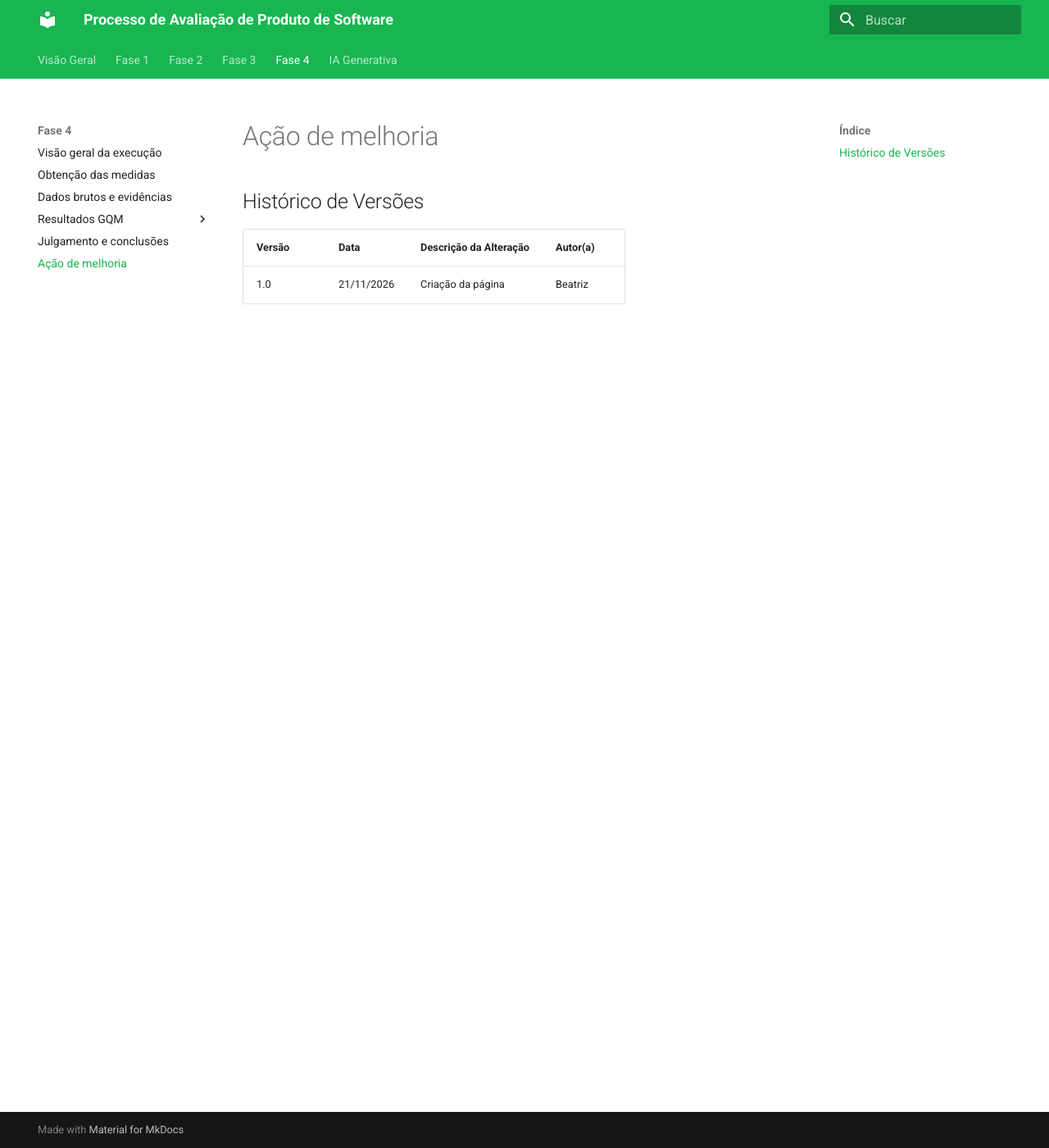
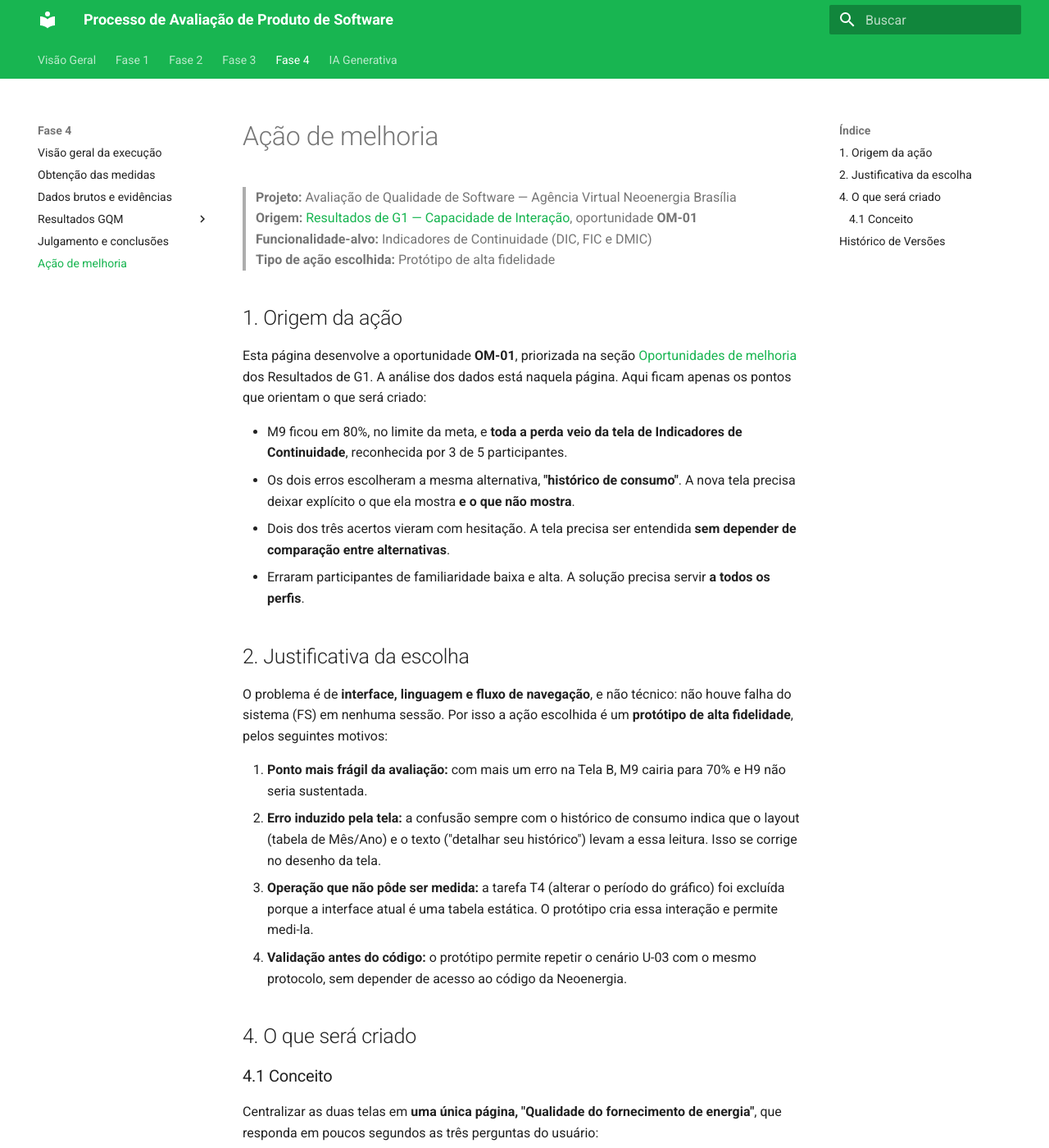
Before and after one commit to FCTE-Qualidade-de-Software-1/2026-2_T02_RADIA_PERLMAN, an MkDocs documentation site: the page built from docs/fase4/acao-melhoria.md, in a window 1280 px wide and 1400 px high. Shown: the whole window at 82% size. Built offline with MkDocs 1.6.1 and Material for MkDocs 9.7.7, drawn with Linux system fonts in a browser that asks for light colours; some of the changed text lies outside the part shown.

Commit message:
docs: adiciona ação de melhoria com base em Capacidade de Interação - M9

```diff
--- a/docs/fase4/acao-melhoria.md
+++ b/docs/fase4/acao-melhoria.md
@@ -1,7 +1,43 @@
 # Ação de melhoria
+
+> **Projeto:** Avaliação de Qualidade de Software — Agência Virtual Neoenergia Brasília
+> **Origem:** [Resultados de G1 — Capacidade de Interação](./resultados-g1-capacidade-interacao.md), oportunidade **OM-01**
+> **Funcionalidade-alvo:** Indicadores de Continuidade (DIC, FIC e DMIC)
+> **Tipo de ação escolhida:** Protótipo de alta fidelidade
+
+## 1. Origem da ação
+
+Esta página desenvolve a oportunidade **OM-01**, priorizada na seção [Oportunidades de melhoria](./resultados-g1-capacidade-interacao.md#5-oportunidades-de-melhoria) dos Resultados de G1. A análise dos dados está naquela página. Aqui ficam apenas os pontos que orientam o que será criado:
+
+- M9 ficou em 80%, no limite da meta, e **toda a perda veio da tela de Indicadores de Continuidade**, reconhecida por 3 de 5 participantes.
+- Os dois erros escolheram a mesma alternativa, **"histórico de consumo"**. A nova tela precisa deixar explícito o que ela mostra **e o que não mostra**.
+- Dois dos três acertos vieram com hesitação. A tela precisa ser entendida **sem depender de comparação entre alternativas**.
+- Erraram participantes de familiaridade baixa e alta. A solução precisa servir **a todos os perfis**.
+
+
+## 2. Justificativa da escolha
+
+O problema é de **interface, linguagem e fluxo de navegação**, e não técnico: não houve falha do sistema (FS) em nenhuma sessão. Por isso a ação escolhida é um **protótipo de alta fidelidade**, pelos seguintes motivos:
+
+1. **Ponto mais frágil da avaliação:** com mais um erro na Tela B, M9 cairia para 70% e H9 não seria sustentada.
+2. **Erro induzido pela tela:** a confusão sempre com o histórico de consumo indica que o layout (tabela de Mês/Ano) e o texto ("detalhar seu histórico") levam a essa leitura. Isso se corrige no desenho da tela.
+3. **Operação que não pôde ser medida:** a tarefa T4 (alterar o período do gráfico) foi excluída porque a interface atual é uma tabela estática. O protótipo cria essa interação e permite medi-la.
+4. **Validação antes do código:** o protótipo permite repetir o cenário U-03 com o mesmo protocolo, sem depender de acesso ao código da Neoenergia.
+
+
+## 4. O que será criado
+
+### 4.1 Conceito
+
+Centralizar as duas telas em **uma única página, "Qualidade do fornecimento de energia"**, que responda em poucos segundos as três perguntas do usuário:
+
+1. **Para que serve esta página?** Subtítulo em linguagem simples.
+2. **Está tudo bem com a minha energia?** Cartões de situação com ícone, texto e cor.
+3. **Quando e quanto fiquei sem energia?** Gráfico dinâmico por mês, com o limite permitido e o detalhe na mesma tela.
 
 ## Histórico de Versões
 
 | Versão | Data | Descrição da Alteração | Autor(a) |
 |---|---|---|---|
 | 1.0 | 21/11/2026 | Criação da página | Beatriz |
+| 1.1 | 22/11/2026 | Proposta inicial da ação de melhoria para a funcionalidade Indicadores de Continuidade | Beatriz |
--- a/mkdocs.yml
+++ b/mkdocs.yml
@@ -42,7 +42,7 @@ nav:
       - Obtenção das medidas: fase4/obtencao-medidas.md
       - Dados brutos e evidências: fase4/dados-brutos.md
       - "Resultados GQM":
-          - "G1 — Usabilidade": fase4/resultados-g1-usabilidade.md
+          - "G1 — Capacidade de Interação": fase4/resultados-g1-capacidade-interacao.md
           - "G2 — Confiabilidade": fase4/resultados-g2-confiabilidade.md
           - "G3 — Segurança": fase4/resultados-g3-seguranca.md
           - "G4 — Eficiência de desempenho": fase4/resultados-g4-desempenho.md
```
Also changed, not shown: docs/fase4/dados-brutos.md (+2 -2 lines), docs/fase4/julgamento-conclusoes.md (+1 -1 lines), docs/fase4/obtencao-medidas.md (+1 -1 lines), docs/fase4/resultados-g1-capacidade-interacao.md (renamed from docs/fase4/resultados-g1-usabilidade.md, +16 -2 lines).
